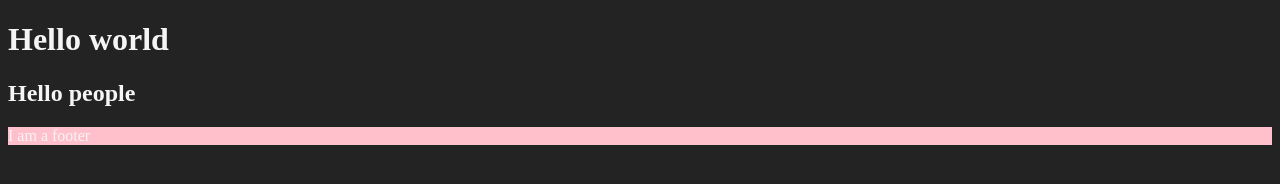
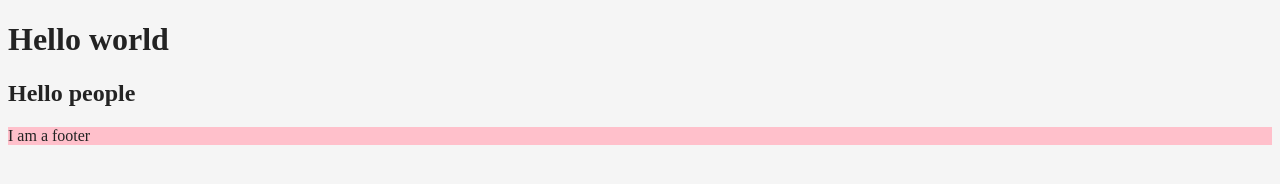
Before and after one commit to Emeka-techDev/git_tuts, a plain HTML site: page index.html in a window 1280 px wide. Drawn offline with Linux system fonts and the light colour scheme.

Commit message:
This is the lite mode

```diff
--- a/style.css
+++ b/style.css
@@ -2,6 +2,6 @@ footer {
     background-color: pink;
 }
 body {
-    background-color: #232323;
-    color: whitesmoke
+    background-color: #f5f5f5;
+    color: #232323;
 }
```
